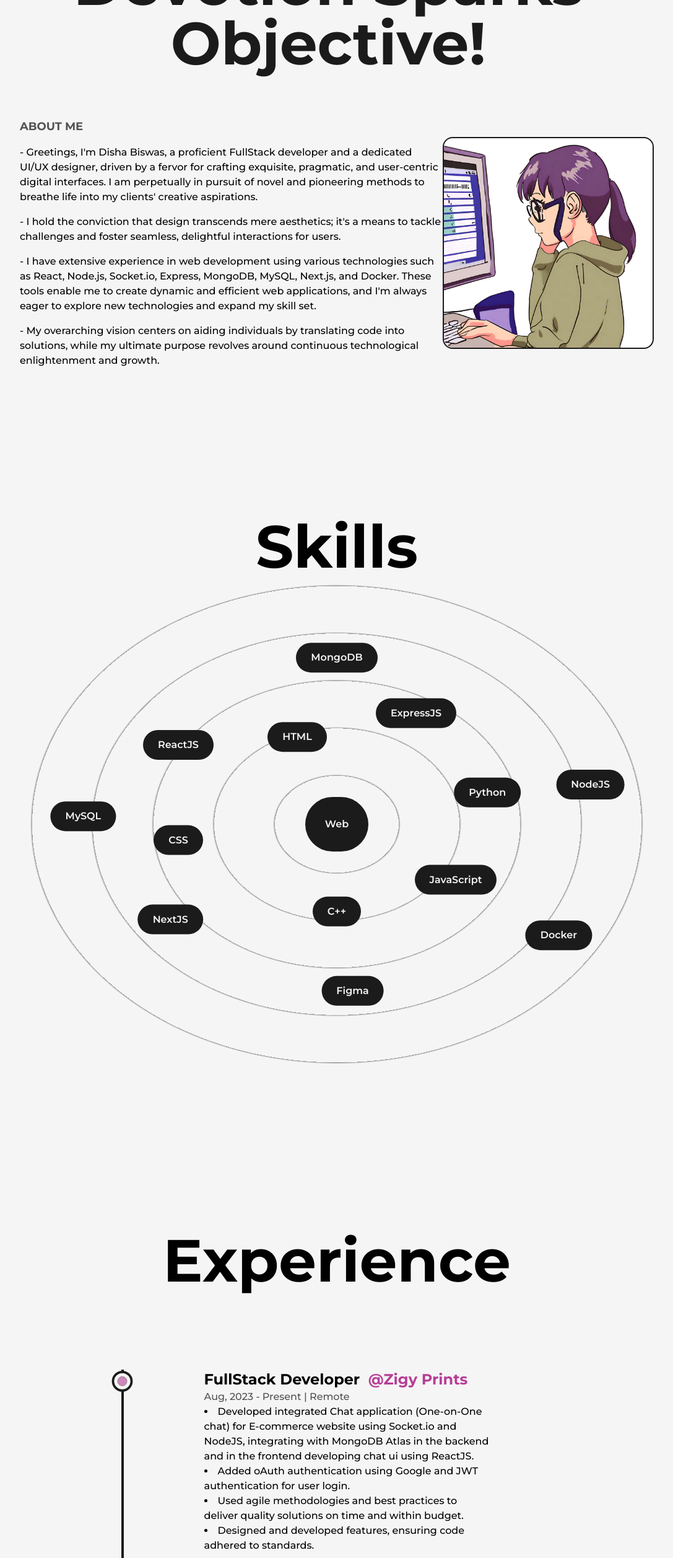
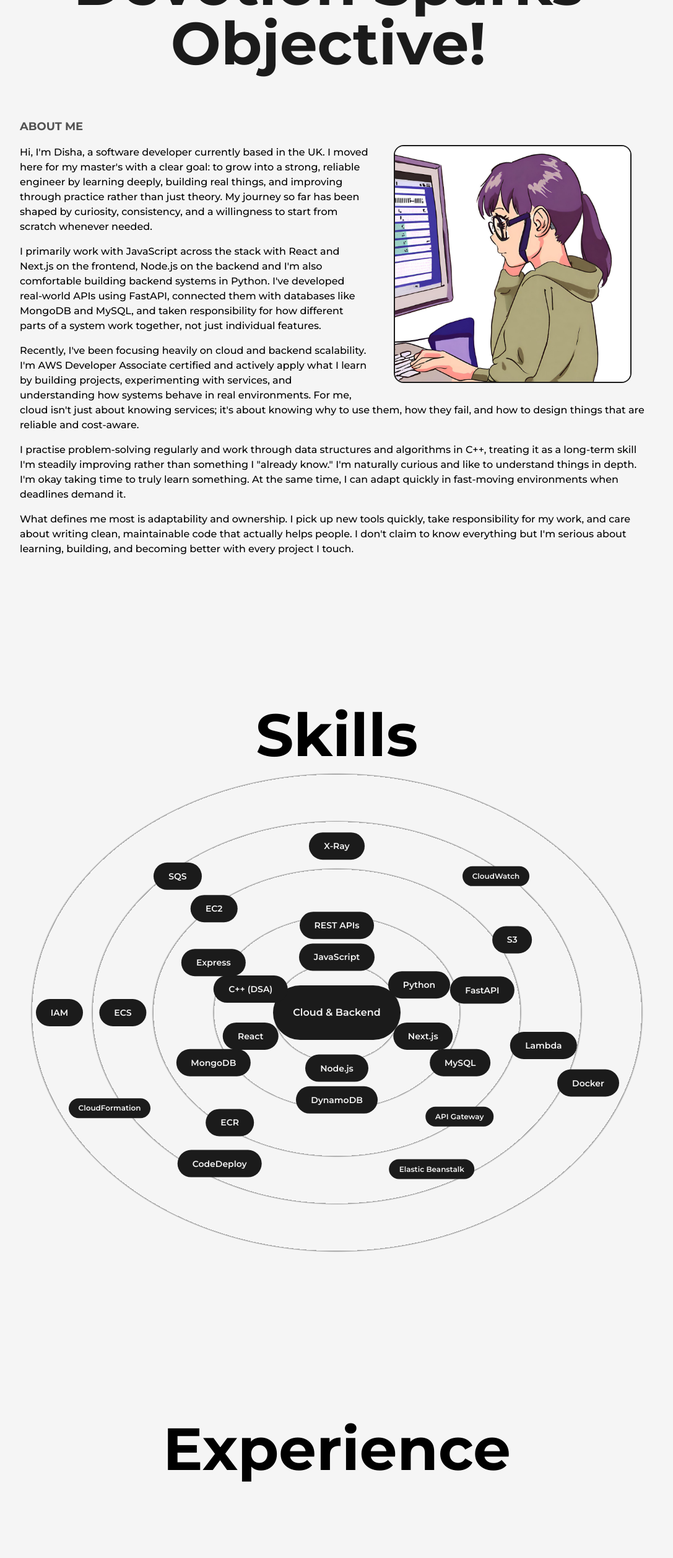
Before and after one commit to Decoder-25/Portfolio-website, a Next.js app: page /about in a window 1280 px wide. Shown: the part 234-2748 px from the top of the page at 62% size, without its empty margins (96-1183 px from the left). Built offline with nearby package versions, Linux system fonts and the light colour scheme.

Commit message:
Updated the About page

```diff
--- a/src/components/Experience.js
+++ b/src/components/Experience.js
@@ -6,26 +6,33 @@ const Details = ({ position, company, companyLink, time, location, work }) => {
   const ref = useRef(null);
 
   return (
-        <li ref={ref} className="my-8 first:mt-0 last:mb-0 w-[60%] mx-aauto flex flex-col items-center justify-between">
+    <li
+      ref={ref}
+      className="my-8 first:mt-0 last:mb-0 w-[60%] mx-auto flex flex-col items-center justify-between"
+    >
       <LiIcon reference={ref} />
+
       <motion.div
         initial={{ y: 50 }}
         whileInView={{ y: 0 }}
         transition={{ duration: 0.5, type: "spring" }}
       >
         <h3 className="capitalize font-bold text-2xl">
-                    {position}&nbsp;{" "}
+          {position}&nbsp;
           <a
             href={companyLink}
-                        target="-blank"
+            target="_blank"
+            rel="noreferrer"
             className="text-primary capitalize"
           >
             @{company}
           </a>
         </h3>
+
         <span className="capitalize font-medium text-dark/75">
           {time} | {location}
         </span>
+
         <ul className="list-disc list-inside font-medium">
           {work.map((point, index) => (
             <li key={index}>{point}</li>
@@ -38,79 +45,104 @@ const Details = ({ position, company, companyLink, time, location, work }) => {
 
 const Experience = () => {
   const ref = useRef(null);
+
   const { scrollYProgress } = useScroll({
     target: ref,
     offset: ["start end", "center start"],
   });
 
-    const workDetails = [
-        [
-            "Developed integrated Chat application (One-on-One chat) for E-commerce website using Socket.io and NodeJS, integrating with MongoDB Atlas in the backend and in the frontend developing chat ui using ReactJS.",
-            "Added oAuth authentication using Google and JWT authentication for user login.",
-            "Used agile methodologies and best practices to deliver quality solutions on time and within budget.",
-            "Designed and developed features, ensuring code adhered to standards.",
+  // Date-wise: most recent -> oldest
+  const experiences = [
+    {
+      position: "Backend Developer (MSc Dissertation Project)",
+      company: "Decision Support Tool for Cyber Security Investment",
+      companyLink: "#",
+      time: "2025",
+      location: "University of Exeter, UK",
+      work: [
+        "Designed and developed a decision-support web application to optimise cyber security investment portfolios under budget constraints.",
+        "Built backend services using Python and FastAPI to model security controls, indirect costs, and risk reduction, applying linear programming optimisation with PuLP.",
+        "Extended the system with attack-graph–based reasoning and resilience/uncertainty handling to produce more realistic and robust investment recommendations.",
+        "Containerised backend services and deployed the application on AWS using ECS with Fargate, gaining hands-on experience with cloud-native deployment patterns.",
+        "Configured supporting AWS infrastructure including EC2, IAM, ECR, CloudWatch, and Application Load Balancers to enable secure and observable deployments.",
+        "Experimented with CI/CD workflows using AWS CodePipeline and CodeDeploy to automate build and deployment stages, simulating real-world production pipelines.",
+        "Focused on clean API design, validation, and maintainable architecture so the system can scale beyond an academic prototype into a production-ready service.",
       ],
-        [
-            "Contributed my expertise by co-instructing a computer course for underprivileged students at a non-profit organization, empowering them with essential digital skills.",
-            "In this rewarding experience, I helped bridge the digital divide, equipping these students with valuable knowledge to navigate the digital landscape.",
-            "Witnessing their newfound confidence and potential was a testament to the impact of education and empowerment.",
+    },
+    {
+      position: "FullStack Developer",
+      company: "Zigy Prints",
+      companyLink: "https://www.linkedin.com/company/zigycustoms/about/",
+      time: "Aug 2023 – Present",
+      location: "Remote",
+      work: [
+        "Built and shipped a real-time 1:1 chat feature for an e-commerce product using Socket.io and Node.js.",
+        "Integrated MongoDB Atlas for message storage and user data, and developed the chat UI in React.",
+        "Implemented secure authentication using Google OAuth and JWT-based sessions.",
+        "Worked in an agile workflow, delivering features with attention to code quality, maintainability, and deadlines.",
       ],
-        [
-            "We built the app by using Flutter(frontend) and Python(backend). My part was to build the design.",
-            "This is an educational app that allows the Teacher to track the student’s performance in a classroom to know who’s understanding the class work and who’s not.",
-            "But here the teacher only has access to the smart device and the student will give the answer asked by the teacher by using pen-paper mode.",
+    },
+    {
+      position: "Backend Developer (Hackathon Project)",
+      company: "Hack4Bengal",
+      companyLink: "https://www.hack4bengal.tech/",
+      time: "Jul 2023",
+      location: "Kolkata, India",
+      work: [
+        "Built REST APIs for a MERN web app that connects users with local helpers (cook, driver, tutor, caretaker, etc.).",
+        "Designed backend flows for onboarding, profiles, search filters (location/availability), and basic role-based access.",
+        "Implemented JWT authentication and persisted application data in MongoDB.",
+        "Collaborated in a fast-paced team environment and delivered a working product within hackathon constraints.",
       ],
-        [
-            "In this hackathon we built a web app which will help you to find a Helper to help in your daily household activities(as per your need, e.g. - house help, driver, cook, nightguard, home tutors, caretaker, etc.).",
-            "The person who wants to help can open their account by submitting a form and their expectations from the job and the person who wants help can search them by watching their profiles, location, availability, and experience.",
-            "We have used the popular stack MERN stack and I handled the Backend part.",
-            "I built REST apis and stored the user data in MongoDB database. And have implemented the JWT authentication.",
+    },
+    {
+      position: "Teaching Assistant",
+      company: "Rangmashal Foundation",
+      companyLink: "https://www.rangmashal.org/",
+      time: "Feb 2023 – Sep 2023",
+      location: "Kolkata, India",
+      work: [
+        "Co-taught computer fundamentals to underprivileged students and supported them through practical exercises.",
+        "Helped learners build confidence with basic tools, internet usage, and problem-solving with technology.",
+        "Improved communication by breaking down complex concepts into simple, structured explanations.",
       ],
+    },
+    {
+      position: "UI/UX Designer (Hackathon Team Project)",
+      company: "Smart India Hackathon",
+      companyLink: "https://www.sih.gov.in/",
+      time: "Aug 2022",
+      location: "Chennai, India",
+      work: [
+        "Collaborated with the team to design UI flows and screens for an education-focused application.",
+        "Worked closely with developers to ensure designs were feasible and consistent across the product.",
+        "Contributed to building a clean and usable interface under tight hackathon timelines.",
+      ],
+    },
   ];
 
   return (
     <div className="my-64">
-            <h2 className="font-bold text-8xl mb-32 w-full text-center">
-                Experience
-            </h2>
+      <h2 className="font-bold text-8xl mb-32 w-full text-center">Experience</h2>
+
       <div ref={ref} className="w-[75%] mx-auto relative">
         <motion.div
           style={{ scaleY: scrollYProgress }}
           className="absolute left-9 top-0 w-[4px] h-full bg-dark origin-top"
         />
+
         <ul className="w-full flex flex-col items-center justify-between ml-4">
+          {experiences.map((exp, idx) => (
             <Details
-                        position="FullStack Developer"
-                        company="Zigy Prints"
-                        companyLink="https://www.linkedin.com/company/zigycustoms/about/"
-                        time="Aug, 2023 - Present"
-                        location="Remote"
-                        work={workDetails[0]}
+              key={idx}
+              position={exp.position}
+              company={exp.company}
+              companyLink={exp.companyLink}
+              time={exp.time}
+              location={exp.location}
+              work={exp.work}
             />
-                    <Details
-                        position="Teaching Assistant"
-                        company="Rangmashal Foundation"
-                        companyLink="https://www.rangmashal.org/"
-                        time="Feb, 2023 - Sept, 2023"
-                        location="Kolkata, India"
-                        work={workDetails[1]}
-                    />
-                    <Details
-                        position="UI/UX Designer"
-                        company="Smart India Hackathon"
-                        companyLink="https://www.sih.gov.in/"
-                        time="Aug, 2022"
-                        location="Chennai, India"
-                        work={workDetails[2]}
-                    />
-                    <Details
-                        position="Backend Developer"
-                        company="Hack4bengal"
-                        companyLink="https://www.hack4bengal.tech/"
-                        time="July, 2023"
-                        location="Kolkata, India"
-                        work={workDetails[3]}
-                    />
+          ))}
         </ul>
       </div>
     </div>
--- a/src/components/Skills.js
+++ b/src/components/Skills.js
@@ -1,46 +1,112 @@
 import React from "react";
 import { motion } from "framer-motion";
 
-const Skill = ({ name, x, y }) => {
+const Skill = ({ name, x, y, size = "md" }) => {
+  const sizeClass =
+    size === "sm"
+      ? "py-2 px-4 text-xs"
+      : size === "lg"
+      ? "py-3 px-7 text-sm"
+      : "py-3 px-6 text-sm";
+
   return (
     <motion.div
-      className="flex items-center justify-center rounded-full font-semibold bg-dark text-light py-3 px-6 shadow-dark cursor-pointer absolute"
-      whileHover={{ scale: 1.05 }}
+      className={[
+        "flex items-center justify-center rounded-full font-semibold bg-dark text-light",
+        "shadow-dark cursor-pointer absolute whitespace-nowrap",
+        sizeClass,
+      ].join(" ")}
+      whileHover={{ scale: 1.06 }}
       initial={{ x: 0, y: 0 }}
-      whileInView={{ x: x, y: y }}
-      transition={{ duration: 1.5 }}
-      viewport={{once:true}}
+      whileInView={{ x, y }}
+      transition={{ duration: 1.2 }}
+      viewport={{ once: true }}
     >
       {name}
     </motion.div>
   );
 };
 
+// Ellipse coordinates (because your rings are ovals)
+const ellipseVW = (a, b, angleDeg) => {
+  const rad = (angleDeg * Math.PI) / 180;
+  return {
+    x: `${(a * Math.cos(rad)).toFixed(2)}vw`,
+    y: `${(b * Math.sin(rad)).toFixed(2)}vw`,
+  };
+};
+
 const Skills = () => {
+  /**
+   * Tune these to match your bg-circularLight rings.
+   * a = horizontal radius, b = vertical radius (oval)
+   */
+  const R1 = { a: 12, b: 7 };   // inner ring
+  const R2 = { a: 19, b: 11 };  // ring 2
+  const R3 = { a: 27, b: 16 };  // ring 3
+  const R4 = { a: 35, b: 21 };  // outer ring
+
+  // Ring 1 (core dev)
+  const ring1 = [
+    { name: "JavaScript", ...ellipseVW(R1.a, R1.b, -90) },
+    { name: "Python", ...ellipseVW(R1.a, R1.b, -30) },
+    { name: "Next.js", ...ellipseVW(R1.a, R1.b, 25) },
+    { name: "Node.js", ...ellipseVW(R1.a, R1.b, 90) },
+    { name: "React", ...ellipseVW(R1.a, R1.b, 155) },
+    { name: "C++ (DSA)", ...ellipseVW(R1.a, R1.b, -155) },
+  ];
+
+  // Ring 2 (APIs + backend + databases)
+  const ring2 = [
+    { name: "REST APIs", ...ellipseVW(R2.a, R2.b, -90) },
+    { name: "FastAPI", ...ellipseVW(R2.a, R2.b, -15) },
+    { name: "MySQL", ...ellipseVW(R2.a, R2.b, 35) },
+    { name: "MongoDB", ...ellipseVW(R2.a, R2.b, 145) },
+    { name: "Express", ...ellipseVW(R2.a, R2.b, -145) },
+    { name: "DynamoDB", ...ellipseVW(R2.a, R2.b, 90) },
+  ];
+
+  // Ring 3 (AWS app building blocks)
+  const ring3 = [
+    { name: "S3", ...ellipseVW(R3.a, R3.b, -35) },
+    { name: "Lambda", ...ellipseVW(R3.a, R3.b, 15) },
+    { name: "API Gateway", size: "sm", ...ellipseVW(R3.a, R3.b, 55) },
+    { name: "ECS", ...ellipseVW(R3.a, R3.b, 180) },
+    { name: "EC2", ...ellipseVW(R3.a, R3.b, -125) },
+    { name: "ECR", ...ellipseVW(R3.a, R3.b, 120) },
+  ];
+
+  // Ring 4 (DevOps / Observability / IaC) — spread evenly, no “lonely” CodeDeploy
+  const ring4 = [
+    { name: "X-Ray", ...ellipseVW(R4.a, R4.b, -90) },
+    { name: "CloudWatch", size: "sm", ...ellipseVW(R4.a, R4.b, -55) },
+    { name: "SQS", ...ellipseVW(R4.a, R4.b, -125) },
+
+    { name: "IAM", ...ellipseVW(R4.a, R4.b, 180) },
+
+    { name: "CloudFormation", size: "sm", ...ellipseVW(R4.a, R4.b, 145) },
+    { name: "CodeDeploy", ...ellipseVW(R4.a, R4.b, 115) },
+
+    { name: "Elastic Beanstalk", size: "sm", ...ellipseVW(R4.a, R4.b, 70) },
+    { name: "Docker", ...ellipseVW(R4.a, R4.b, 25) },
+  ];
+
   return (
     <>
       <h2 className="font-bold text-8xl mt-60 w-full text-center">Skills</h2>
-      <div className="w-full h-screen relative flex items-center justify-center rounded-full bg-circularLight">
+
+      {/* overflow-visible + padding prevents top pills clipping */}
+      <div className="w-full h-screen relative flex items-center justify-center rounded-full bg-circularLight overflow-visible p-16">
         <motion.div
-          className="flex items-center justify-center rounded-full font-semibold bg-dark text-light p-8 shadow-dark cursor-pointer "
+          className="flex items-center justify-center rounded-full font-semibold bg-dark text-light p-8 shadow-dark"
           whileHover={{ scale: 1.05 }}
         >
-          Web
+          Cloud & Backend
         </motion.div>
 
-        <Skill name="HTML" x="-5vw" y="-11vw" />
-        <Skill name="CSS" x="-20vw" y="2vw" />
-        <Skill name="JavaScript" x="15vw" y="7vw" />
-        <Skill name="Python" x="19vw" y="-4vw" />
-        <Skill name="C++" x="0vw" y="11vw" />
-        <Skill name="ReactJS" x="-20vw" y="-10vw" />
-        <Skill name="ExpressJS" x="10vw" y="-14vw" />
-        <Skill name="NodeJS" x="32vw" y="-5vw" />
-        <Skill name="MongoDB" x="0vw" y="-21vw" />
-        <Skill name="MySQL" x="-32vw" y="-1vw" />
-        <Skill name="NextJS" x="-21vw" y="12vw" />
-        <Skill name="Docker" x="28vw" y="14vw" />
-        <Skill name="Figma" x="2vw" y="21vw" />
+        {[...ring1, ...ring2, ...ring3, ...ring4].map((s) => (
+          <Skill key={s.name} name={s.name} x={s.x} y={s.y} size={s.size} />
+        ))}
       </div>
     </>
   );
--- a/src/pages/about.js
+++ b/src/pages/about.js
@@ -15,62 +15,87 @@ const about = () => {
         <title>Disha | About Page</title>
         <meta
           name="description"
-          content="This is my portfolio website. I am a developer, If anybody needs any type of development, they can contact me."
+          content="This is my portfolio website. I am a developer. If anybody needs any type of development, they can contact me."
         />
       </Head>
+
       <main className="flex w-full flex-col items-center justify-center">
         <Layout className="pt-16">
           <AnimatedText
             text="Devotion Sparks Objective!"
             className="mb-16"
           />
-          <div className="flex flex-col md:flex-row items-center justify-center">
-            <div className="text-center md:text-left md:w-2/3">
+
+          {/* ABOUT SECTION: text wraps around image */}
+          <div className="w-full">
             <h2 className="mb-4 text-lg font-bold uppercase text-dark/75">
               About Me
             </h2>
-              <p className="font-medium">
-                - Greetings, I&apos;m Disha Biswas, a proficient FullStack
-                developer and a dedicated UI/UX designer, driven by a fervor for
-                crafting exquisite, pragmatic, and user-centric digital
-                interfaces. I am perpetually in pursuit of novel and pioneering
-                methods to breathe life into my clients&apos; creative
-                aspirations.
-              </p>
-              <p className="font-medium my-4">
-                - I hold the conviction that design transcends mere aesthetics;
-                it&apos;s a means to tackle challenges and foster seamless,
-                delightful interactions for users.
-              </p>
-              <p className="font-medium mb-4">
-                - I have extensive experience in web development using various
-                technologies such as React, Node.js, Socket.io, Express,
-                MongoDB, MySQL, Next.js, and Docker. These tools enable me to
-                create dynamic and efficient web applications, and I&apos;m
-                always eager to explore new technologies and expand my skill
-                set.
-              </p>
-              <p className="font-medium">
-                - My overarching vision centers on aiding individuals by
-                translating code into solutions, while my ultimate purpose
-                revolves around continuous technological enlightenment and
-                growth.
-              </p>
-            </div>
-            <div className="text-center md:text-right md:w-1/3 flex justify-end">
-              <div className="max-w-sm mx-auto md:mx-0 rounded-2xl border-2 border-solid border-dark">
+
+            {/* Image floats right on desktop, stacks on mobile (OLD SIZE / NO ZOOM) */}
+          <div className="w-full md:float-right md:w-[420px] md:ml-10 md:mb-6">
+            <div className="max-w-sm mx-auto md:mx-0 rounded-2xl border-2 border-solid border-dark overflow-hidden">
               <Image
                 src={pp}
                 alt="Disha"
-                  className="w-full h-auto object-cover rounded-2xl"
-                  layout="responsive"
+                className="w-full h-auto object-contain"
+                priority
               />
             </div>
           </div>
+
+            <p className="font-medium">
+              Hi, I&apos;m Disha, a software developer currently based in the UK. I
+              moved here for my master&apos;s with a clear goal: to grow into a strong,
+              reliable engineer by learning deeply, building real things, and
+              improving through practice rather than just theory. My journey so
+              far has been shaped by curiosity, consistency, and a willingness to
+              start from scratch whenever needed.
+            </p>
+
+            <p className="font-medium my-4">
+              I primarily work with JavaScript across the stack with React and
+              Next.js on the frontend, Node.js on the backend and I&apos;m also
+              comfortable building backend systems in Python. I&apos;ve developed
+              real-world APIs using FastAPI, connected them with databases like
+              MongoDB and MySQL, and taken responsibility for how different parts
+              of a system work together, not just individual features.
+            </p>
+
+            <p className="font-medium my-4">
+              Recently, I&apos;ve been focusing heavily on cloud and backend
+              scalability. I&apos;m AWS Developer Associate certified and actively
+              apply what I learn by building projects, experimenting with
+              services, and understanding how systems behave in real environments.
+              For me, cloud isn&apos;t just about knowing services; it&apos;s about knowing
+              why to use them, how they fail, and how to design things that are
+              reliable and cost-aware.
+            </p>
+
+            <p className="font-medium my-4">
+              I practise problem-solving regularly and work through data
+              structures and algorithms in C++, treating it as a long-term skill
+              I&apos;m steadily improving rather than something I &quot;already know.&quot;
+              I&apos;m naturally curious and like to understand things in depth. I&apos;m
+              okay taking time to truly learn something. At the same time, I can
+              adapt quickly in fast-moving environments when deadlines demand it.
+            </p>
+
+            <p className="font-medium">
+              What defines me most is adaptability and ownership. I pick up new
+              tools quickly, take responsibility for my work, and care about
+              writing clean, maintainable code that actually helps people. I
+              don&apos;t claim to know everything but I&apos;m serious about learning,
+              building, and becoming better with every project I touch.
+            </p>
+
+            {/* IMPORTANT: clears float so next sections don't wrap */}
+            <div className="clear-both" />
           </div>
+
           <Skills />
-          <Experience/>
-          <Education/>
+          <Experience />
+          <Education />
         </Layout>
       </main>
     </>
```
Also changed, not shown: src/components/Education.js (+56 -23 lines). Lines whose indentation alone changed are shown as unchanged.
